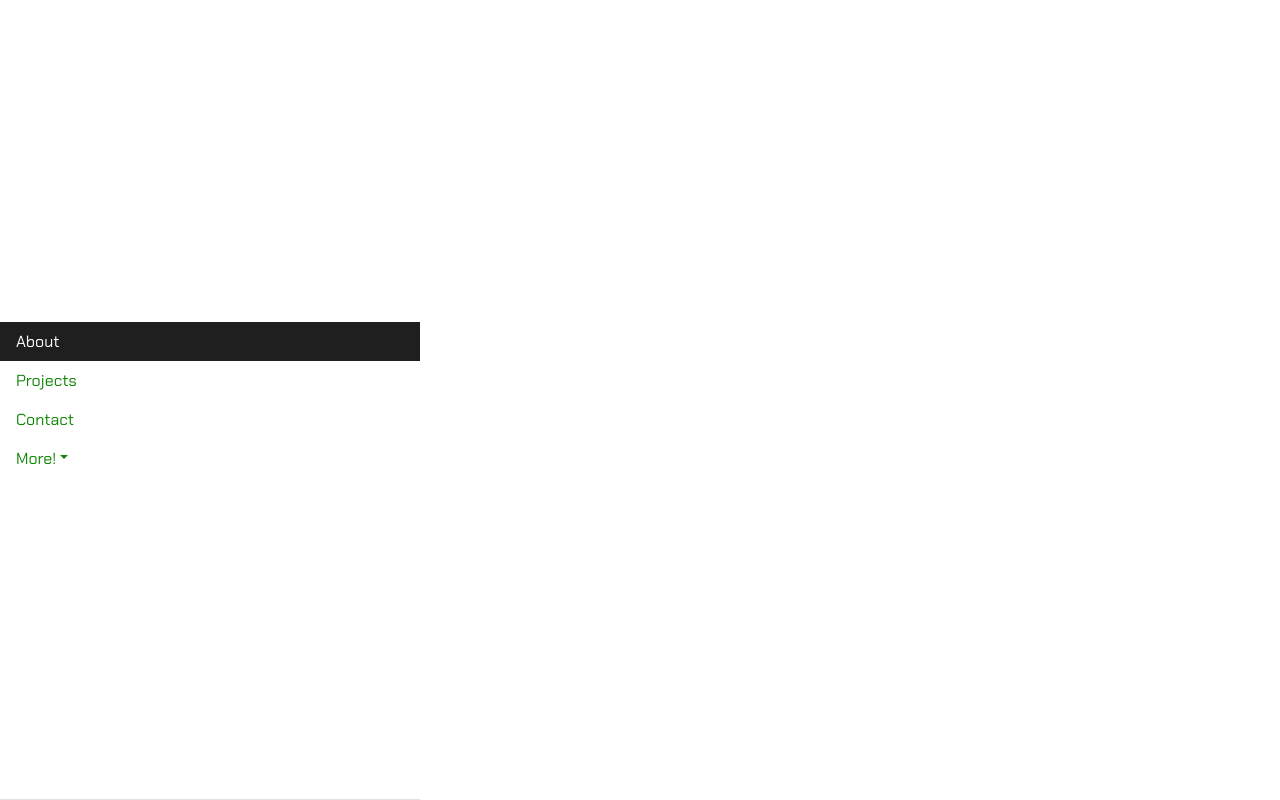
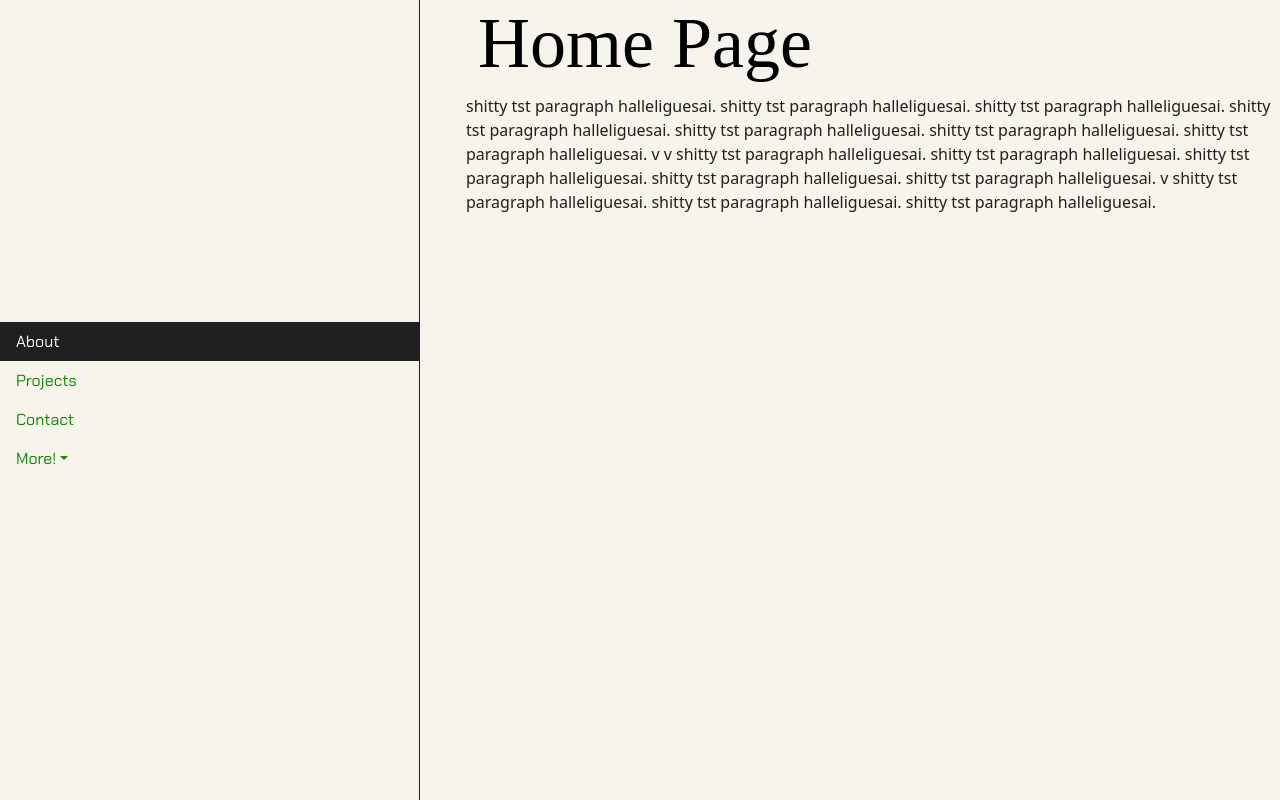
Before and after one commit to evan-ebert17/Kuroi-Megane, a React (Create React App) app: page / in a window 1280 px wide. Built offline with nearby package versions, Linux system fonts and the light colour scheme; a web font is replaced by a local one.

Commit message:
added more styling, and made the sidebar 'correct', also making right side work atm

```diff
--- a/src/App.css
+++ b/src/App.css
@@ -8,13 +8,14 @@
   --secondary-green: #7FA35C;
   --primary-yellow: #FED502;
   --secondary-yellow: #FEFD97;
+  --experiment-bg: #f7f4eb;
   /* --intrest-font: 'VT323', monospace; */
   --barcode-font: 'Libre Barcode 39 Text', cursive;
   --a-font: 'Chakra Petch', sans-serif;
 }
 
 * {
-  background-color: white;
+  background-color: var(--experiment-bg);
 
 }
 
@@ -56,6 +57,20 @@ position: fixed;
     width: calc(50% - 220px);
     height: 100%;
     max-height: 100%;
+    border: solid var(--altbgc) 1px;
+    border-top: var(--experiment-bg);
+    border-bottom: var(--experiment-bg);
+    border-left: var(--experiment-bg);
+}
+
+.tRight {
+    position: absolute;
+    left: 466px;
+    background: #f7f4eb;
+    height: 100%;
+    max-height: 100%;
+    justify-content: center;
+    align-items: center;
 }
 
 /* .dropdown-item {
--- a/src/components/pages/About.js
+++ b/src/components/pages/About.js
@@ -11,14 +11,14 @@ export default function About() {
     return (
         <div className="tRight">
             <Container className="HomeHeader">
-                <Row className="rowish">
+                <Row>
                     <h1>Home Page</h1>
                 </Row>
             </Container>
-            <Col className="pBg">
-                <div className="pBorder">
-                    <p className="introPara">
-                        shitty tst paragraph
+            <Col>
+                <div>
+                    <p>
+                        shitty tst paragraph halleliguesai. shitty tst paragraph halleliguesai. shitty tst paragraph halleliguesai. shitty tst paragraph halleliguesai. shitty tst paragraph halleliguesai. shitty tst paragraph halleliguesai. shitty tst paragraph halleliguesai. v v shitty tst paragraph halleliguesai. shitty tst paragraph halleliguesai. shitty tst paragraph halleliguesai. shitty tst paragraph halleliguesai. shitty tst paragraph halleliguesai. v shitty tst paragraph halleliguesai. shitty tst paragraph halleliguesai. shitty tst paragraph halleliguesai.
                     </p>
                 </div>
             </Col>
--- a/src/components/pages/Projects.js
+++ b/src/components/pages/Projects.js
@@ -7,7 +7,8 @@ import Col from 'react-bootstrap/Col';
 
 export default function Projects() {
     return (
-            <Container className="tRight">
+            <div className="tRight">
+            <Container>
                 <header>
                     <div>
                         <h1 className="projHead">Projects</h1>
@@ -26,5 +27,6 @@ export default function Projects() {
                     </div>
                 </div>
             </Container>
+            </div>
     );
 }
```
Also changed, not shown: src/components/navtabs.js (+44 -0 lines).
